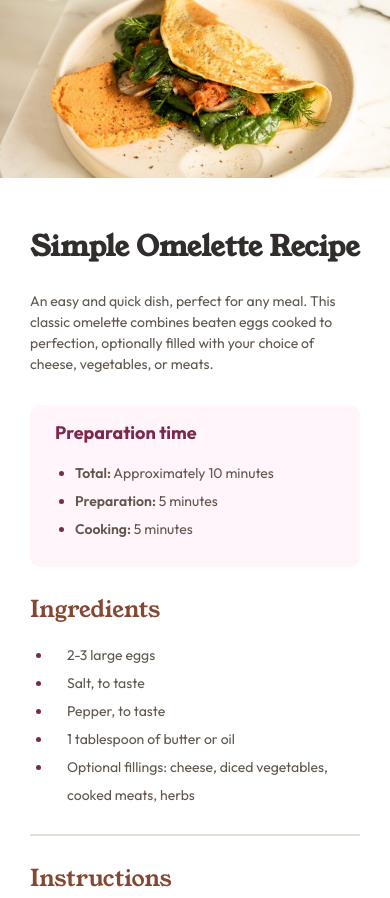
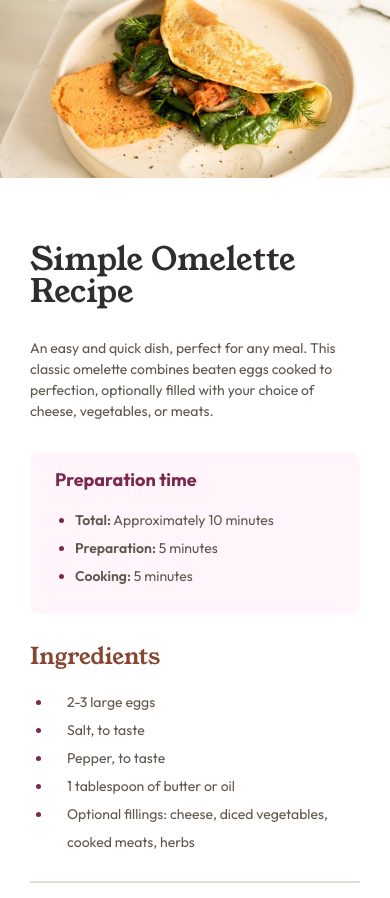
Before and after one commit to andresj24/recipe-page-main, a plain HTML site: page index.html in a window 390 px wide. Shown: the top 898 px of the page. Drawn offline with Linux system fonts and the light colour scheme.

Commit message:
Update style.css

```diff
--- a/styles/style.css
+++ b/styles/style.css
@@ -32,7 +32,7 @@ body {
     flex-direction: column;
     justify-content: center;
     min-height: 100vh;
-    background-color: var(--color-rose-50);
+    background-color: var(--color-stone-100);
 }
 
 hr {
@@ -45,6 +45,7 @@ hr {
 
 .container {
     margin: 0 auto;
+    padding: 5rem 0;
 }
 
 .container img {
@@ -66,8 +67,10 @@ hr {
 
 .description h1 {
     font-family: 'Young Serif', sans-serif;
+    font-size: 3.2rem;
+    font-weight: 400;
     line-height: 1;
-    margin-bottom: 3rem;
+    margin: 3rem 0;
     color: var(--color-stone-900);
 }
 
@@ -143,6 +146,10 @@ td{
 }
 
 @media (max-width: 420px) {
+    .container {
+        padding: 0;
+    }
+
     .container img {
         border-radius: 0;
     }
```
